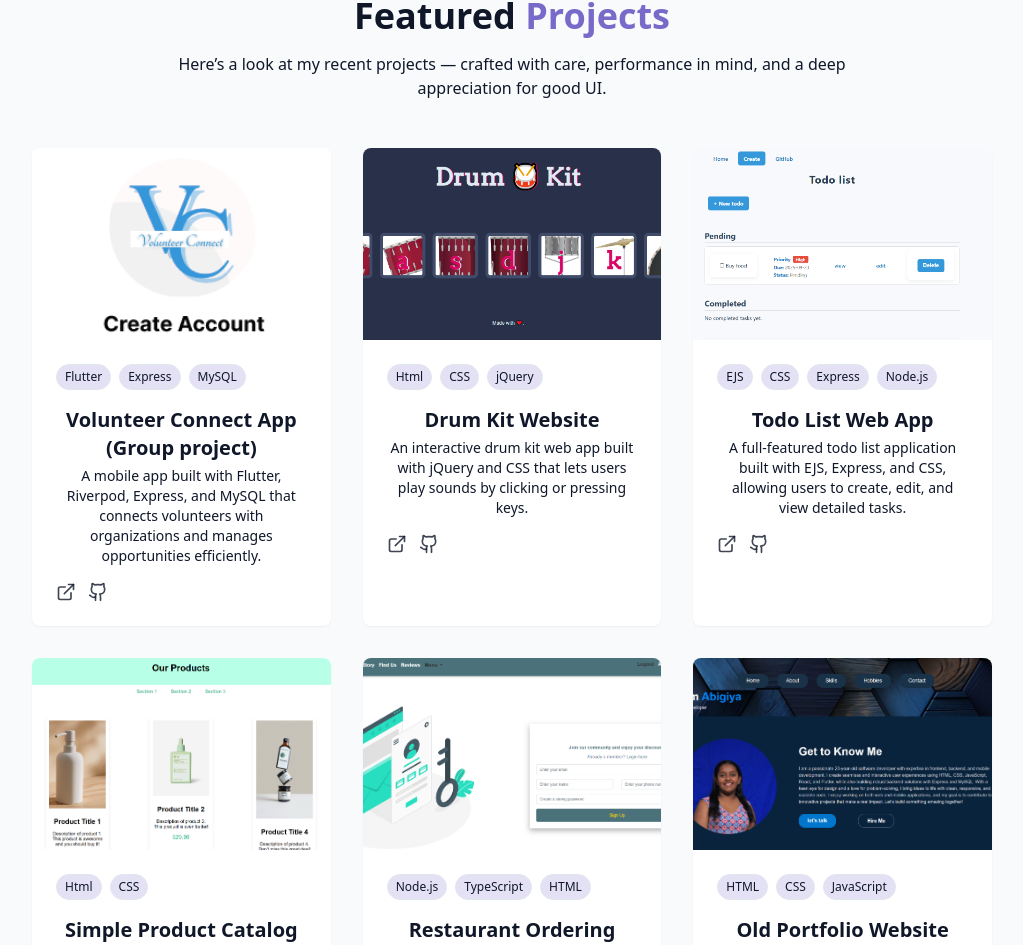
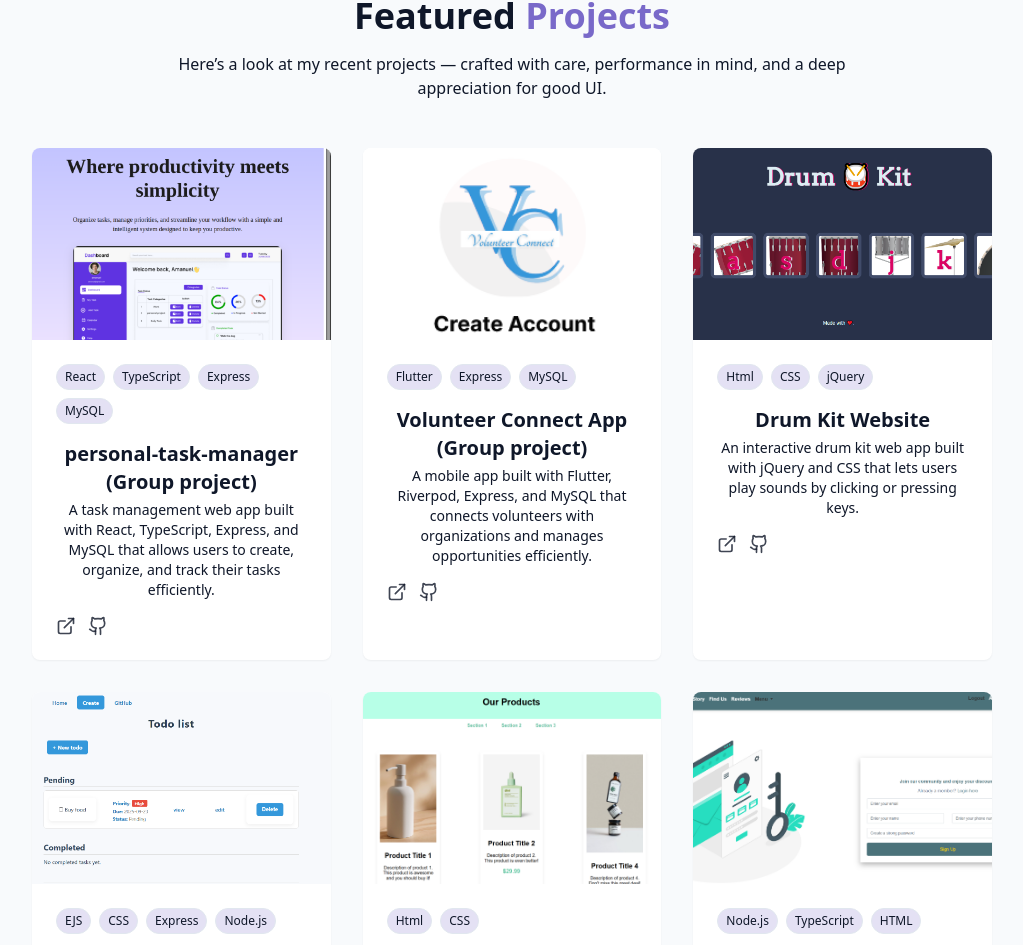
Before and after one commit to abigiyaDa/react-tailwind-portfolio, a React (Vite) app: page / in a window 1280 px wide. Shown: the part 2910-3855 px from the top of the page, without its empty margins (128-1151 px from the left). Built offline with nearby package versions, Linux system fonts and the light colour scheme.

Commit message:
added a new project - personal task manager

```diff
--- a/src/components/ProjectsSection.jsx
+++ b/src/components/ProjectsSection.jsx
@@ -1,6 +1,15 @@
 import { ArrowRight, ExternalLink, Github } from "lucide-react"
 
 const projects = [
+    {
+        id : 0,
+        title : "personal-task-manager (Group project)",
+        description : "A task management web app built with React, TypeScript, Express, and MySQL that allows users to create, organize, and track their tasks efficiently.",
+        image : "/projects/personal-task-manager.png",
+        tag : ["React","TypeScript", "Express", "MySQL"],
+        demoUrl : "https://personal-task-manager-rouge.vercel.app/",
+        githubUrl : "https://github.com/abigiyaDa/Personal-Task-Manager"
+    },
      {
         id : 1,
         title : "Volunteer Connect App (Group project)",
```
Also changed, not shown: public/projects/personal-task-manager.png (added).
